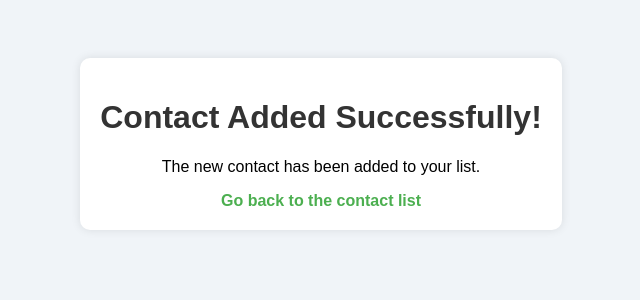
After one commit to Hildaawada/Assignment3-Django-Project, a Django app: page /success/ in a window 1280 px wide. The commit adds this page. Shown: the top 300 px of the page, without its empty margins (319-959 px from the left). Run offline with Django 5.2, Linux system fonts and the light colour scheme.

Commit message:
fixed add and delete, edited the contact list, and added view details card plus other minor changes

```diff
--- a/contact_app/templates/contact_app/contact_list.html
+++ b/contact_app/templates/contact_app/contact_list.html
@@ -86,10 +86,10 @@
             </tr>
             {% for contact in contacts %}
             <tr>
-                <td>{{ contact.name }}</td>
+                <td>{{ contact.first_name}} {{contact.last_name}}</td>
                 <td>{{ contact.email }}</td>
                 <td>{{ contact.phone }}</td>
-                <td>{{ contact.address }}</td>
+                <td>{{ contact.state }}</td>
                 <td>
                     <a href="{% url 'edit_contact' contact.id %}">Edit</a> |
                     <a href="{% url 'delete_contact' contact.id %}">Delete</a>
--- /dev/null
+++ b/contact_app/templates/contact_app/success_page.html
@@ -0,0 +1,41 @@
+<!DOCTYPE html>
+<html lang="en">
+<head>
+    <meta charset="UTF-8">
+    <meta name="viewport" content="width=device-width, initial-scale=1.0">
+    <title>Success</title>
+    <style>
+        body {
+            font-family: Arial, sans-serif;
+            background-color: #f0f4f8;
+            text-align: center;
+            padding: 50px;
+        }
+        .container {
+            background-color: #ffffff;
+            padding: 20px;
+            border-radius: 10px;
+            box-shadow: 0 0 10px rgba(0, 0, 0, 0.1);
+            display: inline-block;
+        }
+        h1 {
+            color: #333;
+        }
+        a {
+            text-decoration: none;
+            color: #4CAF50;
+            font-weight: bold;
+        }
+        a:hover {
+            text-decoration: underline;
+        }
+    </style>
+</head>
+<body>
+    <div class="container">
+        <h1>Contact Added Successfully!</h1>
+        <p>The new contact has been added to your list.</p>
+        <a href="{% url 'contact_list' %}">Go back to the contact list</a>
+    </div>
+</body>
+</html>
--- a/contact_app/urls.py
+++ b/contact_app/urls.py
@@ -6,6 +6,8 @@ urlpatterns = [
     path('contacts/', views.contact_list, name='contact_list'),
     path('edit/<int:id>/', views.edit_professional, name='edit_contact'),
     path('delete/<int:id>/', views.delete_professional, name='delete_contact'),
-    path('search/', views.search_query, name='search_query')
+    path('search/', views.search_query, name='search_query'),
+    path('success/', views.success_page, name='success')  # New path for the success page
+
 
 ]
--- a/contact_app/views.py
+++ b/contact_app/views.py
@@ -22,7 +22,7 @@ def add_professional(request):
         form = ProfessionalForm(request.POST)
         if form.is_valid():
             form.save()
-            return redirect('success_url')  # Redirect after POST
+            return redirect('success')  # Redirect to the success page
     else:
         form = ProfessionalForm()
     return render(request, 'contact_app/add_professional.html', {'form': form})
@@ -31,6 +31,8 @@ def contact_list(request):
     contacts = Professional.objects.all()
     return render(request, 'contact_app/contact_list.html', {'contacts': contacts})
 
+def success_page(request):
+    return render(request, 'contact_app/success_page.html')  # Render the success page template
 
 
 def edit_professional(request, id):
@@ -48,5 +50,5 @@ def delete_professional(request, id):
     professional = get_object_or_404(Professional, pk=id)
     if request.method == 'POST':  # Ensures that the deletion is confirmed via POST request
         professional.delete()
-        return redirect('professionals_list_url')  # Redirect to the list of professionals or a success page
-    return render(request, 'confirm_delete.html', {'professional': professional})
+        return redirect('contact_list')  # Redirect to the list of professionals or a success page
+    return render(request, 'contact_app/delete_professional.html', {'professional': professional})
```
Also changed, not shown: contact_app/templates/contact_app/delete_professional.html (+1 -11 lines), contact_app/templates/contact_app/search_query.html (+27 -1 lines), db.sqlite3.
